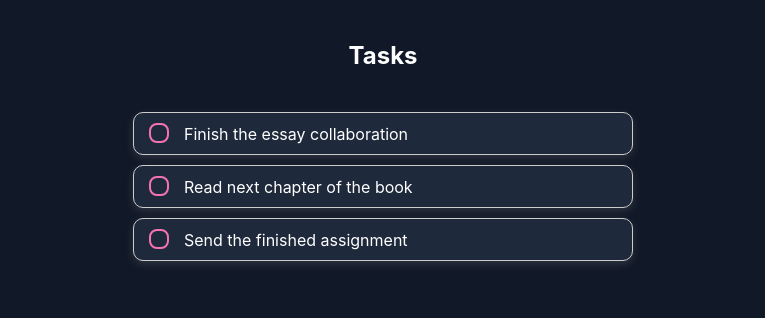
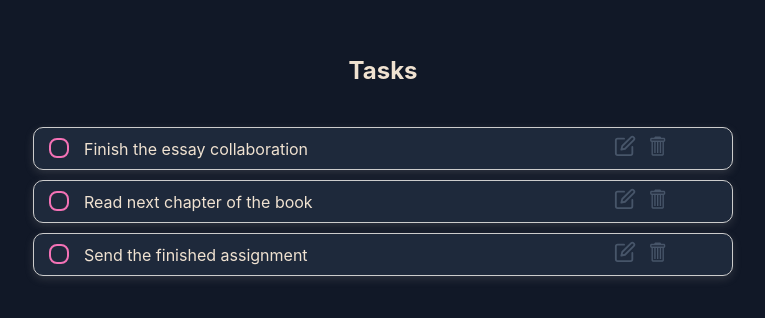
Before and after one commit to Torishnia/TodoList, a React (Create React App) app: page / in a window 1280 px wide. Shown: the top 318 px of the page, without its empty margins (257-1022 px from the left). Built offline with nearby package versions, Linux system fonts and the light colour scheme.

Commit message:
Add finction for remove item

```diff
--- a/src/components/App/App.tsx
+++ b/src/components/App/App.tsx
@@ -7,28 +7,28 @@ function App() {
   const [todoItems, setTodoItems] = useState(todos);
 
   function handleCompleted(id: number): void {
-    console.log('id: ', id);
-
     const newTodoItems = todoItems.map((todo) => {
-      if (id === todo.id) {
-        const qwe = { ...todo, isCompleted: !todo.isCompleted };
-        console.log('todo: ', qwe);
-        return qwe;
-      }
+      if (id === todo.id) return { ...todo, isCompleted: !todo.isCompleted };
       return todo;
     });
     setTodoItems(newTodoItems);
   }
 
+  function removeTodo(id: number): void {
+    const newTodoItem = todoItems.filter((todo) => todo.id !== id);
+    setTodoItems(newTodoItem);
+  }
+
   return (
-    <div style={{color: 'rgb(255 255 255)'}}>
-      <h1 className = {styles.title}>Tasks</h1>
+    <div className={styles.container}>
+      <h1 className={styles.title}>Tasks</h1>
       {
         todoItems.map(todo => (
           <TodoItem
-            key = { todo.id }
-            todo = { todo }
+            key={todo.id}
+            todo={todo}
             changeTodo={handleCompleted}
+            removeTodo={removeTodo}
           />
         ))
       }
--- a/src/components/App/app.module.css
+++ b/src/components/App/app.module.css
@@ -1,3 +1,8 @@
+.container {
+  margin: 0;
+  padding: 15px;
+}
+
 .title {
   font-size: 1.5rem;
   line-height: 2rem;
--- a/src/components/Check/check.module.css
+++ b/src/components/Check/check.module.css
@@ -12,5 +12,5 @@
   border-width: 2px;
   width: 1.25rem;
   height: 1.25rem;
-  background-color: rgb(244 114 182);;
+  background-color: rgb(244 114 182);
 }
--- a/src/components/TodoItem/TodoItem.tsx
+++ b/src/components/TodoItem/TodoItem.tsx
@@ -1,19 +1,37 @@
 import { IPropsForTodoItem } from '../../interfaces/interface';
 import Check from '../Check/Check';
 import styles from './todoItem.module.css';
+import { GoTrashcan } from 'react-icons/go';
+import { FiEdit } from 'react-icons/fi';
 
 function TodoItem(props: IPropsForTodoItem) {
-  const { todo, changeTodo } = props;
+  const { todo, changeTodo, removeTodo } = props;
+  const { id, title, isCompleted } = todo;
+  const sizeForIcon = 22;
 
   return (
     <div className={styles.container}>
-      <div className={styles.check}>
-        <button onClick={() => changeTodo(todo.id)}>
-          <Check todo={todo} />
-        </button>
+      <div className={styles.leftPart}>
+        <div className={styles.check}>
+          <button onClick={() => changeTodo(id)}>
+            <Check todo={todo} />
+          </button>
+        </div>
+        <div className={ isCompleted ? styles.isOn : styles.isOff}>
+          <span>{ title }</span>
+        </div>
       </div>
-      <div className={ todo.isCompleted ? styles.isOn : styles.isOff}>
-        <span>{ todo.title }</span>
+      <div className={styles.rightPart}>
+        <div className={styles.edit}>
+          <button onClick={() => alert('Slava Ukraine')}>
+            <FiEdit size={sizeForIcon} />
+          </button>
+        </div>
+        <div className={styles.trash}>
+          <button onClick={() => removeTodo(id)}>
+            <GoTrashcan size={sizeForIcon}/>
+          </button>
+        </div>
       </div>
     </div>
   )
--- a/src/components/TodoItem/todoItem.module.css
+++ b/src/components/TodoItem/todoItem.module.css
@@ -2,13 +2,23 @@
   margin: 10px auto;
   padding: 5px;
   display: flex;
-  justify-content: start;
+  justify-content: space-between;
   align-items: center;
   border: 1px solid #ccc;
-  width: 500px;
+  min-width: 290px;
+  max-width: 700px;
   border-radius: 10px;
   background-color: #1e293b;
   box-shadow: rgba(141, 141, 141, 0.24) 0px 3px 8px;
+}
+
+.leftPart {
+  display: flex;
+  padding: auto 5px;
+  flex-direction: row;
+  justify-content: start;
+  align-items: center;
+  width: 75%;
 }
 
 .check {
@@ -27,3 +37,20 @@
 .isOff {
   text-decoration: none;
 }
+
+.rightPart {
+  display: flex;
+  padding: auto 5px;
+  flex-direction: row;
+  justify-content: center;
+  width: 25%;
+}
+
+.edit, .trash {
+  margin: auto 5px;
+  color: #475569;
+}
+
+.edit:hover, .trash :hover {
+  color: #f472b6;
+}
--- a/src/index.css
+++ b/src/index.css
@@ -4,6 +4,7 @@
 
 body {
   margin: 0;
+  color: rgb(240, 226, 209);
   font-family: -apple-system, BlinkMacSystemFont, 'Segoe UI', 'Roboto', 'Oxygen',
     'Ubuntu', 'Cantarell', 'Fira Sans', 'Droid Sans', 'Helvetica Neue',
     sans-serif;
--- a/src/interfaces/interface.ts
+++ b/src/interfaces/interface.ts
@@ -3,6 +3,7 @@ export interface IPropsTodo {
 }
 
 export interface IPropsForTodoItem extends IPropsTodo {
+  removeTodo: Function;
   changeTodo: Function;
 }
 
--- a/src/layout/layout.module.css
+++ b/src/layout/layout.module.css
@@ -1,5 +1,5 @@
 .layout {
-  background: rgb(17 24 39);
+  background-color: rgb(17 24 39);
   padding-top: 2.5rem;
   padding-bottom: 2.5rem;
   height: 100vh;
```
